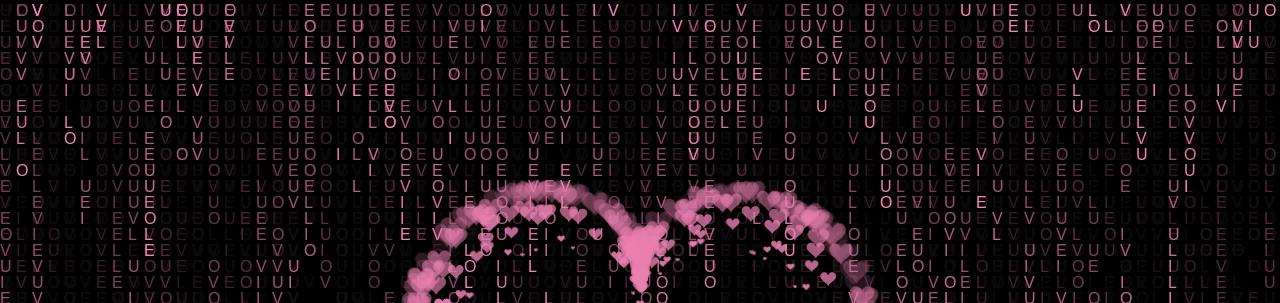
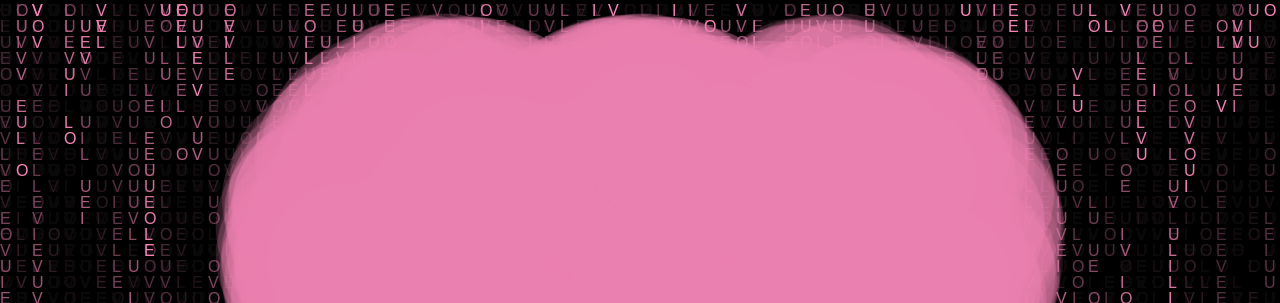
Before and after one commit to Quangtrung21/yeuem01, a plain HTML site: page index.html in a window 1280 px wide. Shown: the top 303 px of the page. Drawn offline with Linux system fonts and the light colour scheme; animation ran at ten frames a second.

Commit message:
Update index.html

```diff
--- a/index.html
+++ b/index.html
@@ -123,7 +123,7 @@
                 duration: 2, // particle duration in sec
                 velocity: 100, // particle velocity in pixels/sec
                 effect: -0.75, // play with this for a nice effect
-                size: 30, // particle size in pixels
+                size: 440, // particle size in pixels
             },
         };
 
```
